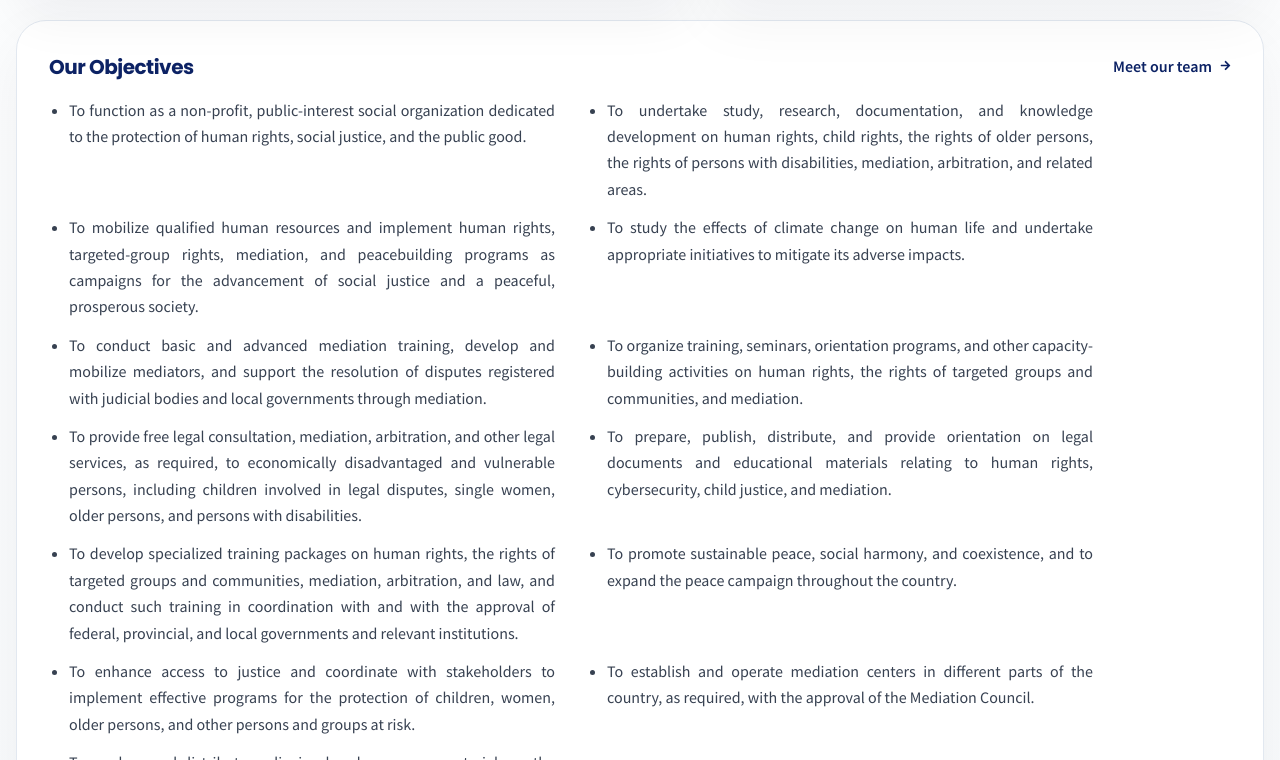
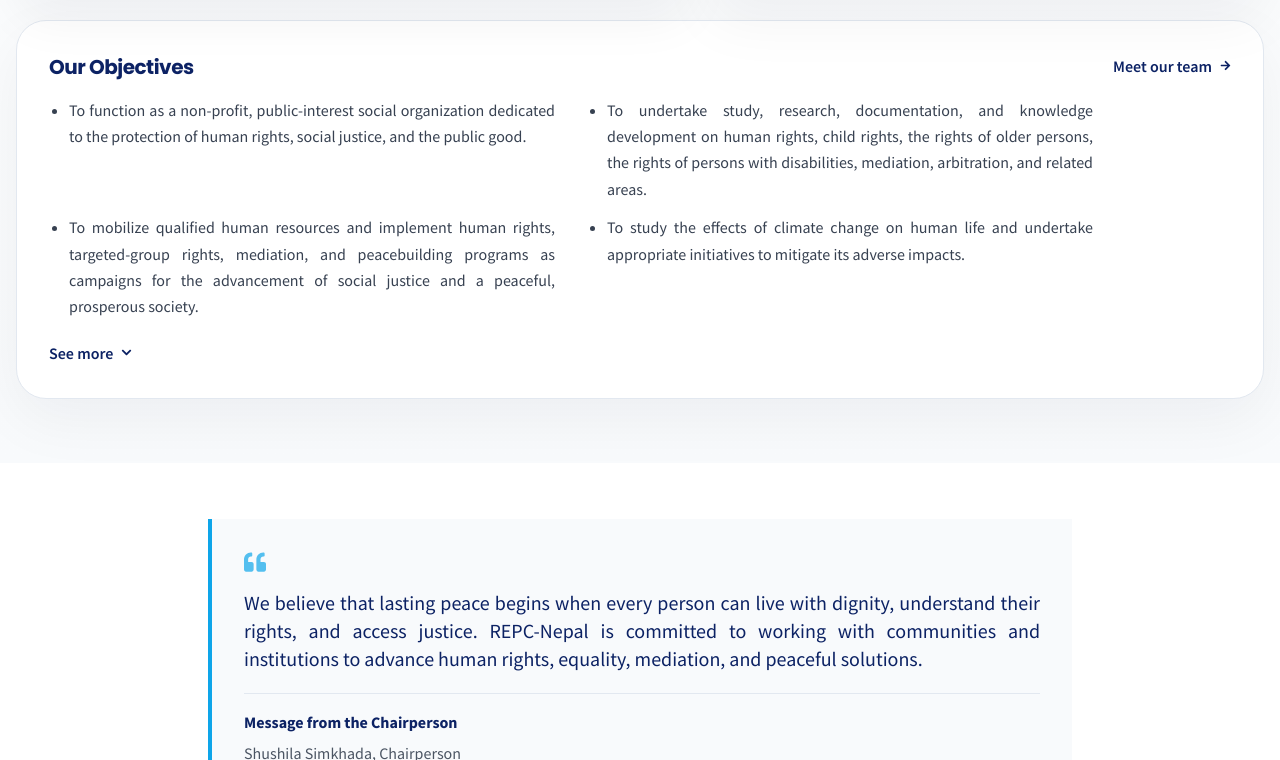
Before and after one commit to AbaeNeupane/REPC-Nepal, a React (Vite) app: page / in a window 1280 px wide. Shown: the part 1700-2460 px from the top of the page. Built offline with nearby package versions, Linux system fonts and the light colour scheme.

Commit message:
minor css changes

```diff
--- a/src/components/AboutIntro.jsx
+++ b/src/components/AboutIntro.jsx
@@ -1,7 +1,8 @@
+import { useRef, useState } from 'react';
 import { Link } from 'react-router-dom';
 import { useLang } from '../context/LanguageContext';
 import { about } from '../data/siteContent';
-import { FaArrowRight, FaBullseye, FaCompass, FaEye, FaHeart, FaUsers } from 'react-icons/fa';
+import { FaArrowRight, FaBullseye, FaChevronDown, FaCompass, FaEye, FaHeart, FaUsers } from 'react-icons/fa';
 
 const objectives = [
   {
@@ -60,6 +61,34 @@
 
 const AboutIntro = () => {
   const { lang, t } = useLang();
+  const [showAllObjectives, setShowAllObjectives] = useState(false);
+  const fifthObjectiveRef = useRef(null);
+  const objectiveItem = (objective, index) => (
+    <li
+      key={index}
+      ref={index === 4 ? fifthObjectiveRef : null}
+      className={`list-disc ml-5 text-justify text-sm leading-relaxed text-gray-700 ${lang === 'np' ? 'font-nepali text-base' : ''}`}
+    >
+      {lang === 'en' ? objective.en : objective.np}
+    </li>
+  );
+
+  const toggleObjectives = () => {
+    if (showAllObjectives) {
+      setShowAllObjectives(false);
+      requestAnimationFrame(() => {
+        const objectiveTop = fifthObjectiveRef.current?.getBoundingClientRect().top;
+        if (objectiveTop === undefined) return;
+        window.scrollTo({
+          top: window.scrollY + objectiveTop - 112,
+          behavior: 'smooth',
+        });
+      });
+      return;
+    }
+
+    setShowAllObjectives(true);
+  };
 
   return (
     <section className="bg-gradient-to-b from-white to-slate-50 py-10 sm:py-12 lg:py-16">
@@ -131,12 +160,27 @@
                 {t('Our Objectives', 'हाम्रा उद्देश्यहरू')}
               </h3>
               <ul className="mt-4 grid gap-3 md:grid-cols-2 md:gap-x-8">
-                {objectives.map((objective, index) => (
-                  <li key={index} className={`list-disc ml-5 text-justify text-sm leading-relaxed text-gray-700 ${lang === 'np' ? 'font-nepali text-base' : ''}`}>
-                    {lang === 'en' ? objective.en : objective.np}
-                  </li>
-                ))}
+                {objectives.slice(0, 4).map(objectiveItem)}
               </ul>
+              <div
+                className={`grid overflow-hidden transition-all duration-500 ease-in-out ${showAllObjectives ? 'mt-3 max-h-[1600px] translate-y-0 opacity-100' : 'max-h-0 translate-y-[-8px] opacity-0'}`}
+                aria-hidden={!showAllObjectives}
+              >
+                <ul className="grid gap-3 md:grid-cols-2 md:gap-x-8">
+                  {objectives.slice(4).map((objective, index) => objectiveItem(objective, index + 4))}
+                </ul>
+              </div>
+              <button
+                type="button"
+                onClick={toggleObjectives}
+                aria-expanded={showAllObjectives}
+                className={`mt-5 inline-flex items-center gap-2 text-sm font-semibold text-navy transition-colors hover:text-sky ${lang === 'np' ? 'font-nepali' : ''}`}
+              >
+                {showAllObjectives
+                  ? t('See less', 'कम हेर्नुहोस्')
+                  : t('See more', 'थप हेर्नुहोस्')}
+                <FaChevronDown className={`transition-transform duration-300 ${showAllObjectives ? 'rotate-180' : ''}`} size={11} />
+              </button>
             </div>
 
             <Link
```
